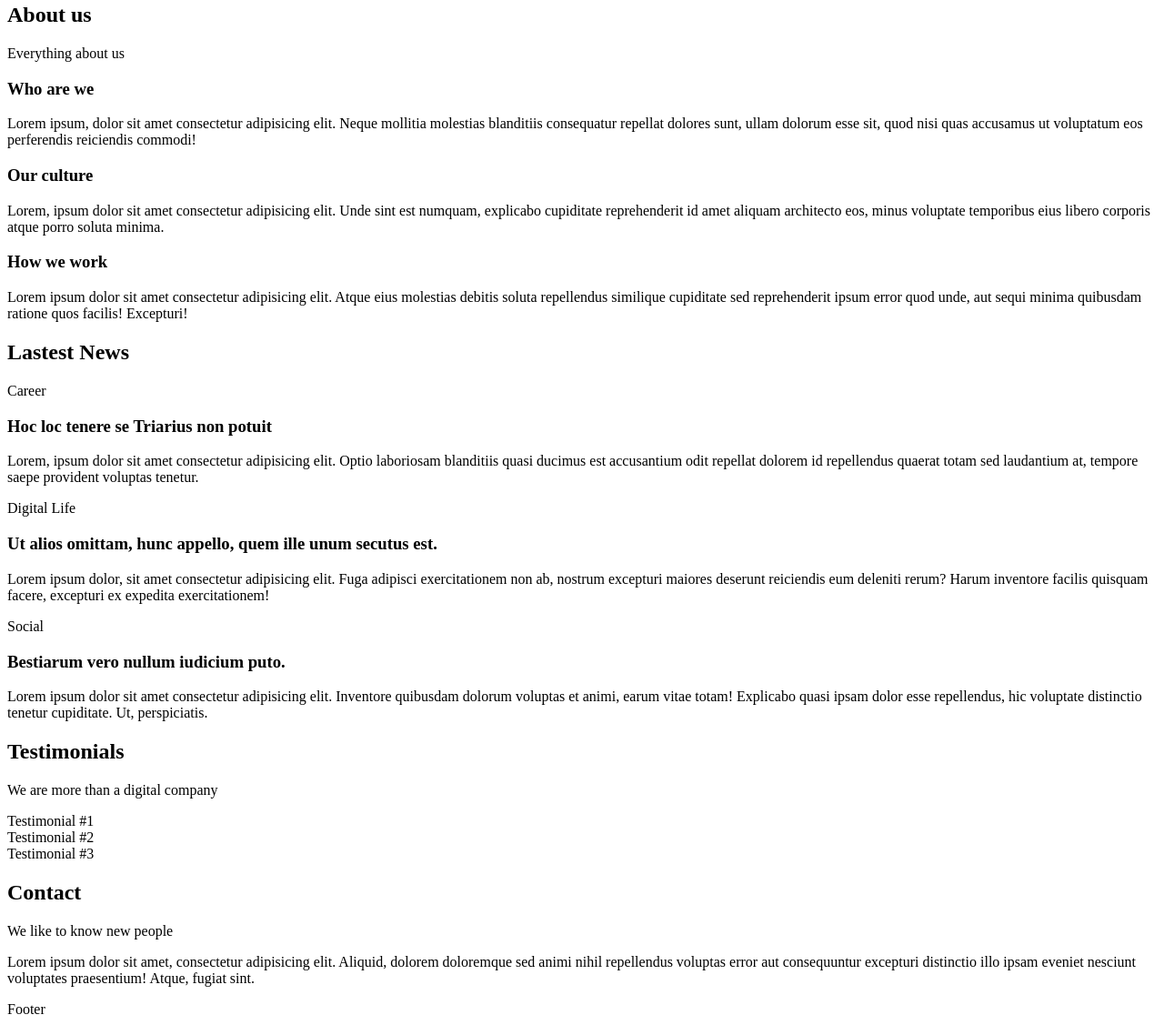
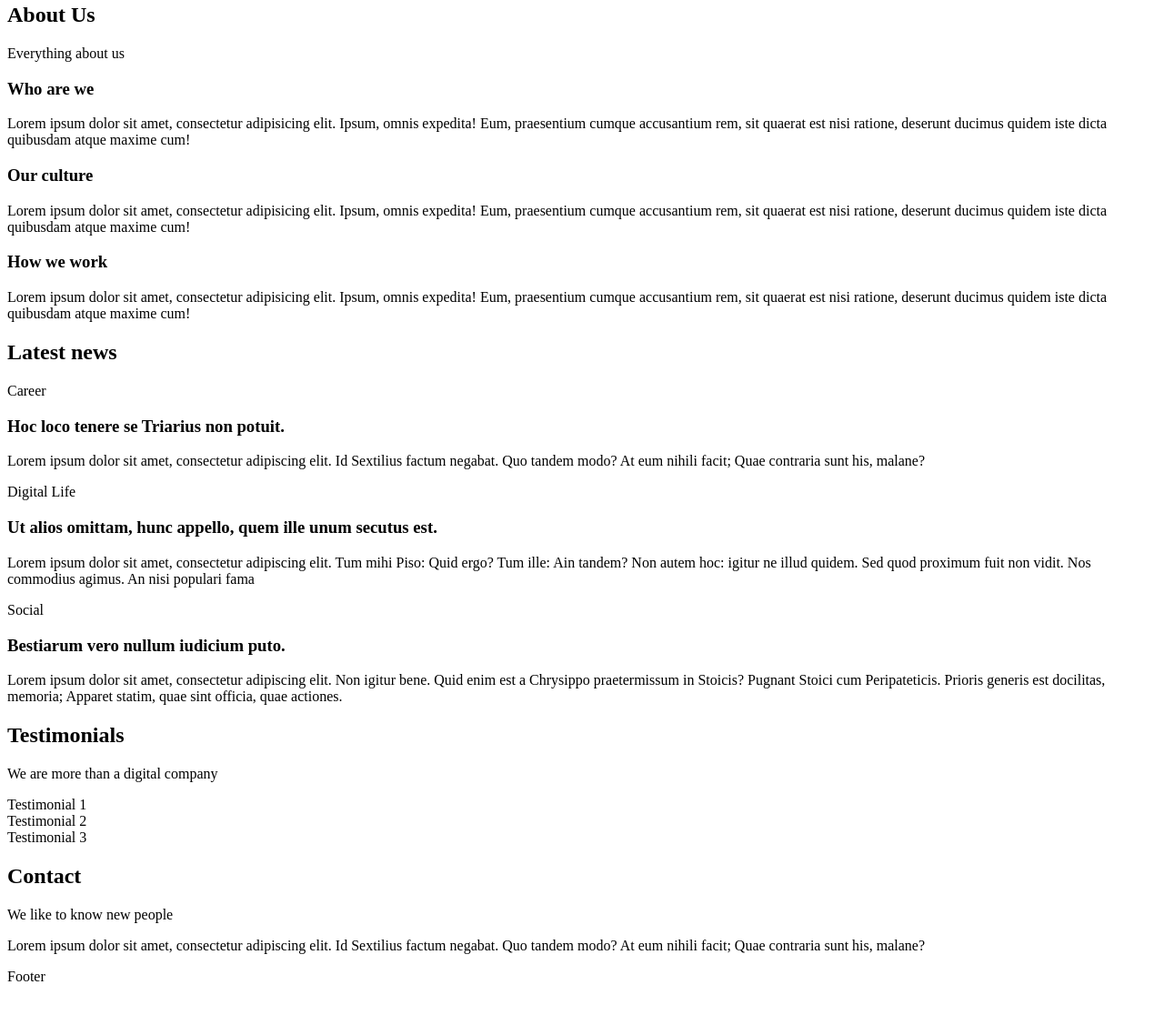
Before and after one commit to andres-martin/holbertonschool-web_front_end, a plain HTML site: page 0x00-html_advanced/16-index.html in a window 1280 px wide. Shown: the part 686-1813 px from the top of the page at 91% size. After the commit the page ends 1777 px from the top, so only its background shows below. Drawn offline with Linux system fonts and the light colour scheme.

Commit message:
fix 16index

```diff
--- a/0x00-html_advanced/16-index.html
+++ b/0x00-html_advanced/16-index.html
@@ -2,12 +2,12 @@
 <html lang="en" dir="ltr">
 
 <head>
-  <meta charset="UTF-8">
-  <meta name="viewport" content="width=device-width, initial-scale=1.0 viewport-fit=cover">
-  <meta name="description" content="Techium is a digital agency">
+  <meta charset="utf-8" />
+  <meta name="viewport" content="width=device-width, initial-scale=1.0, viewport-fit=cover" />
   <title>Homepage - Techium</title>
-  <link href="./favicon.ico" type="image/x-icon" rel="icon">
-  <link href="./favicon.png" type="image/png" rel="icon">
+  <meta name="description" content="Techium is a digital agency" />
+  <link href="./favicon.ico" rel="icon" type="image/x-icon" />
+  <link href="./favicon.png" rel="icon" type="image/png" />
 </head>
 
 <body>
@@ -17,15 +17,18 @@
       <nav></nav>
     </div>
   </header>
+
   <main>
     <h1>Homepage</h1>
-    <div>
-      <section>
+
+    <section>
+      <div>
         <h2>We help you build your brand!</h2>
-      </section>
-    </div>
-    <div>
-      <section>
+      </div>
+    </section>
+
+    <section>
+      <div>
         <header>
           <h2>Services</h2>
           <p>We work with you</p>
@@ -38,8 +41,9 @@
           <h3>Web Development</h3>
           <h3>Social Media</h3>
         </div>
-      </section>
-    </div>
+      </div>
+    </section>
+
     <section>
       <div>
         <header>
@@ -59,60 +63,78 @@
         </div>
       </div>
     </section>
+
     <section>
       <div>
         <header>
-          <h2>About us</h2>
+          <h2>About Us</h2>
           <p>Everything about us</p>
         </header>
         <div>
           <h3>Who are we</h3>
-          <p>Lorem ipsum, dolor sit amet consectetur adipisicing elit. Neque mollitia molestias blanditiis consequatur
-            repellat dolores sunt, ullam dolorum esse sit, quod nisi quas accusamus ut voluptatum eos perferendis
-            reiciendis commodi!</p>
+          <p>
+            Lorem ipsum dolor sit amet, consectetur adipisicing elit. Ipsum,
+            omnis expedita! Eum, praesentium cumque accusantium rem, sit quaerat
+            est nisi ratione, deserunt ducimus quidem iste dicta quibusdam atque
+            maxime cum!
+          </p>
           <h3>Our culture</h3>
-          <p>Lorem, ipsum dolor sit amet consectetur adipisicing elit. Unde sint est numquam, explicabo cupiditate
-            reprehenderit id amet aliquam architecto eos, minus voluptate temporibus eius libero corporis atque porro
-            soluta minima.</p>
+          <p>
+            Lorem ipsum dolor sit amet, consectetur adipisicing elit. Ipsum,
+            omnis expedita! Eum, praesentium cumque accusantium rem, sit quaerat
+            est nisi ratione, deserunt ducimus quidem iste dicta quibusdam atque
+            maxime cum!
+          </p>
           <h3>How we work</h3>
-          <p>Lorem ipsum dolor sit amet consectetur adipisicing elit. Atque eius molestias debitis soluta repellendus
-            similique cupiditate sed reprehenderit ipsum error quod unde, aut sequi minima quibusdam ratione quos
-            facilis!
-            Excepturi!</p>
+          <p>
+            Lorem ipsum dolor sit amet, consectetur adipisicing elit. Ipsum,
+            omnis expedita! Eum, praesentium cumque accusantium rem, sit quaerat
+            est nisi ratione, deserunt ducimus quidem iste dicta quibusdam atque
+            maxime cum!
+          </p>
         </div>
       </div>
     </section>
+
     <section>
       <div>
         <header>
-          <h2>Lastest News</h2>
+          <h2>Latest news</h2>
         </header>
         <div>
           <article>
             <p>Career</p>
-            <h3>Hoc loc tenere se Triarius non potuit</h3>
-            <p>Lorem, ipsum dolor sit amet consectetur adipisicing elit. Optio laboriosam blanditiis quasi ducimus est
-              accusantium odit repellat dolorem id repellendus quaerat totam sed laudantium at, tempore saepe provident
-              voluptas tenetur.</p>
+            <h3>Hoc loco tenere se Triarius non potuit.</h3>
+            <p>
+              Lorem ipsum dolor sit amet, consectetur adipiscing elit. Id
+              Sextilius factum negabat. Quo tandem modo? At eum nihili facit;
+              Quae contraria sunt his, malane?
+            </p>
           </article>
           <article>
             <p>Digital Life</p>
             <h3>Ut alios omittam, hunc appello, quem ille unum secutus est.</h3>
-            <p>Lorem ipsum dolor, sit amet consectetur adipisicing elit. Fuga adipisci exercitationem non ab, nostrum
-              excepturi maiores deserunt reiciendis eum deleniti rerum? Harum inventore facilis quisquam facere,
-              excepturi
-              ex expedita exercitationem!</p>
+            <p>
+              Lorem ipsum dolor sit amet, consectetur adipiscing elit. Tum mihi
+              Piso: Quid ergo? Tum ille: Ain tandem? Non autem hoc: igitur ne
+              illud quidem. Sed quod proximum fuit non vidit. Nos commodius
+              agimus. An nisi populari fama
+            </p>
           </article>
           <article>
             <p>Social</p>
             <h3>Bestiarum vero nullum iudicium puto.</h3>
-            <p>Lorem ipsum dolor sit amet consectetur adipisicing elit. Inventore quibusdam dolorum voluptas et animi,
-              earum vitae totam! Explicabo quasi ipsam dolor esse repellendus, hic voluptate distinctio tenetur
-              cupiditate. Ut, perspiciatis.</p>
+            <p>
+              Lorem ipsum dolor sit amet, consectetur adipiscing elit. Non
+              igitur bene. Quid enim est a Chrysippo praetermissum in Stoicis?
+              Pugnant Stoici cum Peripateticis. Prioris generis est docilitas,
+              memoria; Apparet statim, quae sint officia, quae actiones.
+            </p>
           </article>
         </div>
       </div>
     </section>
+
     <section>
       <div>
         <header>
@@ -120,12 +142,13 @@
           <p>We are more than a digital company</p>
         </header>
         <div>
-          <article>Testimonial #1</article>
-          <article>Testimonial #2</article>
-          <article>Testimonial #3</article>
+          <article>Testimonial 1</article>
+          <article>Testimonial 2</article>
+          <article>Testimonial 3</article>
         </div>
       </div>
     </section>
+
     <section>
       <div>
         <header>
@@ -133,17 +156,17 @@
           <p>We like to know new people</p>
         </header>
         <div>
-          <p>Lorem ipsum dolor sit amet, consectetur adipisicing elit. Aliquid, dolorem doloremque sed animi nihil
-            repellendus voluptas error aut consequuntur excepturi distinctio illo ipsam eveniet nesciunt voluptates
-            praesentium! Atque, fugiat sint.</p>
+          <p>
+            Lorem ipsum dolor sit amet, consectetur adipiscing elit. Id
+            Sextilius factum negabat. Quo tandem modo? At eum nihili facit; Quae
+            contraria sunt his, malane?
+          </p>
         </div>
       </div>
     </section>
   </main>
   <footer>
-    <div>
-      Footer
-    </div>
+    <div>Footer</div>
   </footer>
 </body>
 
```
